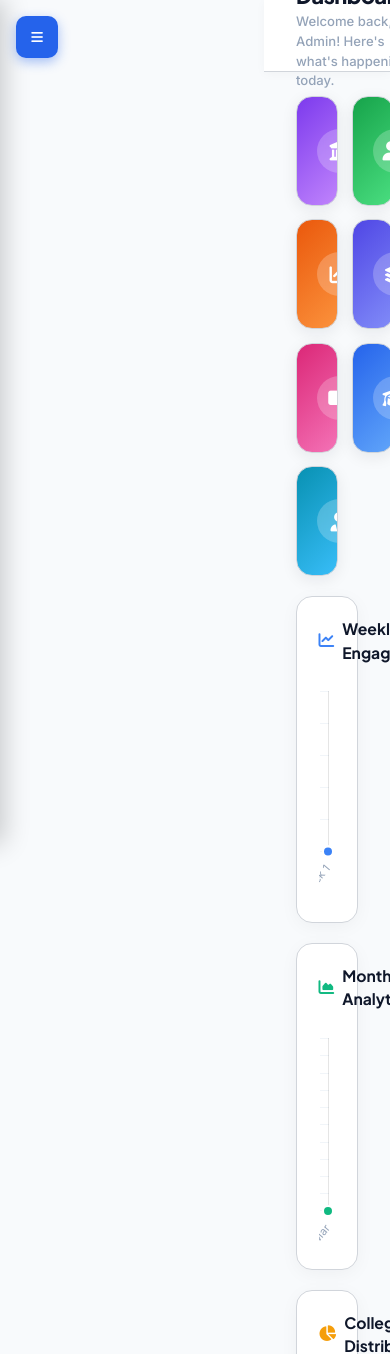
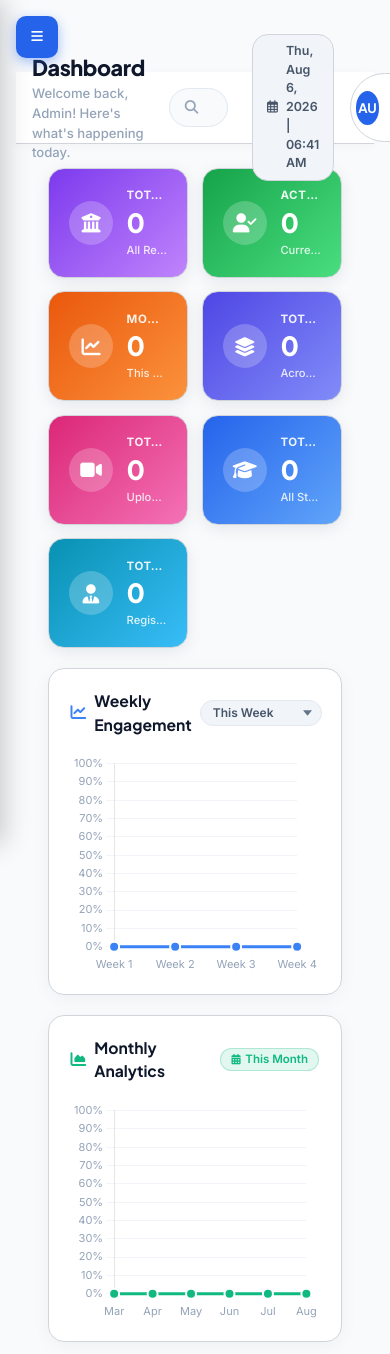
Before and after one commit to nimtechnologiez-coder/online_management_backend, a Django app: page /dashboard/ in a window 390 px wide; the page is wider, and only the part inside the window is pictured. Shown: the top 1354 px of that part. Run offline with Django 5.2, Linux system fonts and the light colour scheme; the visitor is signed in with stand-in values (Sample User, id 1); data that the repository does not hold is empty; some libraries are stand-ins or nearby versions.

Commit message:
Enhance responsive layout scaling across Laptop, PC, Tablet, and Mobile screens for all main admin views

```diff
--- a/studentapp/static/css/sidebar.css
+++ b/studentapp/static/css/sidebar.css
@@ -292,9 +292,44 @@
     font-weight: 500;
 }
 
-/* ── Responsive Mobile ─────────────────────────────────────── */
+/* ── Universal Responsive Layout System (Laptop, PC, Tablet & Mobile) ──────────────── */
+@media (min-width: 1440px) {
+    .main-content, .cm-main, .dm-main, .pm-main, .sm-main, .vm-main, .va-main, .rm-main, .um-main, .form-page-container {
+        margin-left: 260px;
+        padding-left: 2.25rem;
+        padding-right: 2.25rem;
+    }
+}
+
+@media (max-width: 1280px) and (min-width: 1025px) {
+    .main-content, .cm-main, .dm-main, .pm-main, .sm-main, .vm-main, .va-main, .rm-main, .um-main, .form-page-container {
+        margin-left: 260px;
+        padding-left: 1.5rem;
+        padding-right: 1.5rem;
+    }
+}
+
+@media (max-width: 1024px) and (min-width: 769px) {
+    .main-content, .cm-main, .dm-main, .pm-main, .sm-main, .vm-main, .va-main, .rm-main, .um-main, .form-page-container {
+        margin-left: 260px;
+        padding-left: 1.25rem;
+        padding-right: 1.25rem;
+    }
+}
+
 @media (max-width: 768px) {
-    .mobile-toggle { display: block; }
+    .mobile-toggle { display: flex; align-items: center; justify-content: center; }
     .sidebar { transform: translateX(-100%); }
     .sidebar.show { transform: translateX(0); }
+
+    .main-content, .cm-main, .dm-main, .pm-main, .sm-main, .vm-main, .va-main, .rm-main, .um-main, .form-page-container {
+        margin-left: 0 !important;
+        max-width: 100vw !important;
+        width: 100% !important;
+        padding: 4.5rem 1rem 2.5rem 1rem !important;
+    }
+
+    .top-header {
+        padding: 0 1rem;
+    }
 }
```
